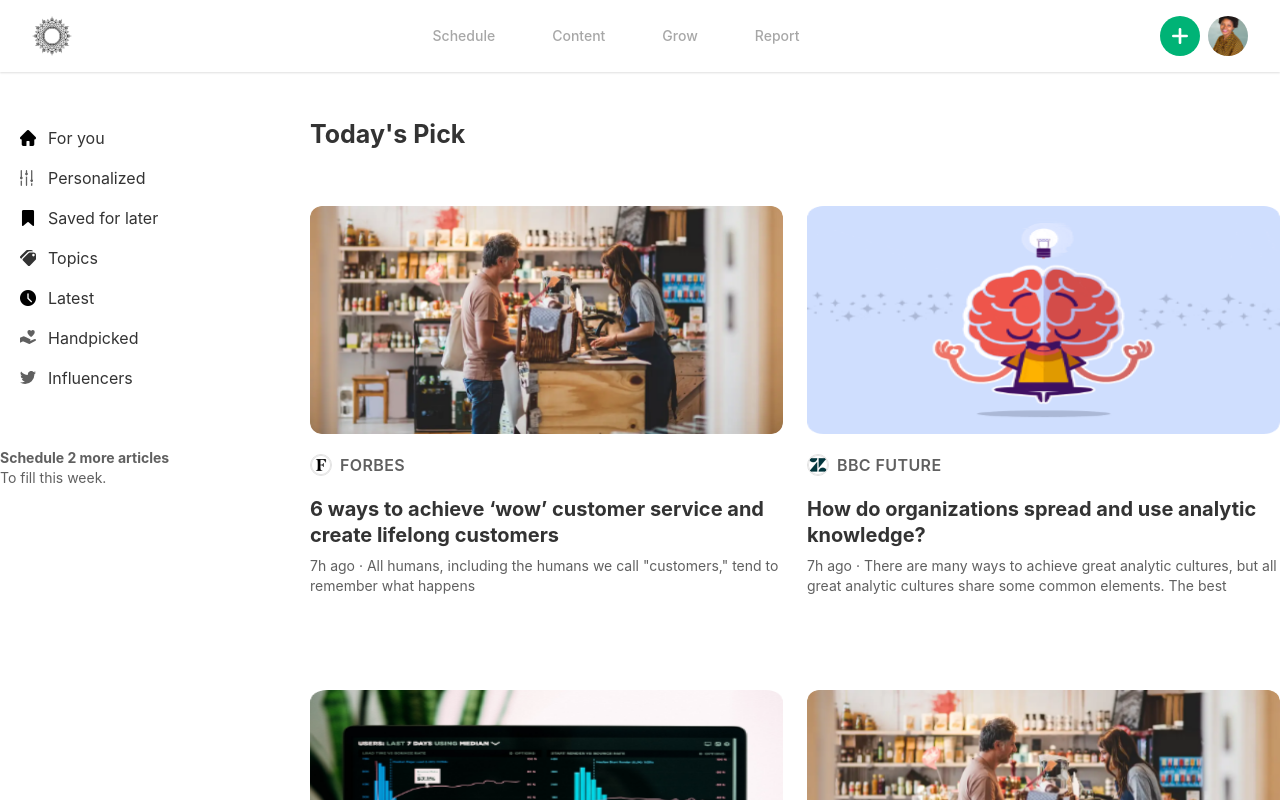
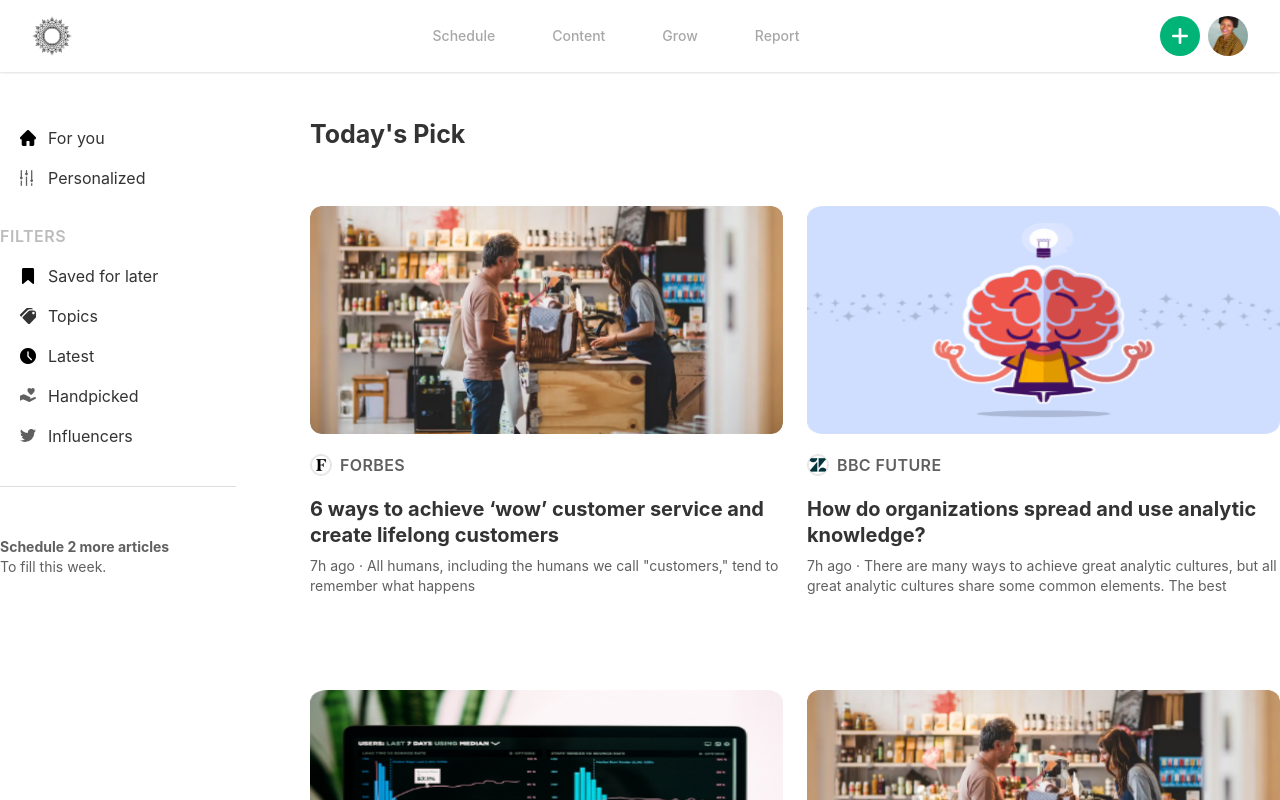
Before and after one commit to sagunji/contento, a React (Create React App) app: page / in a window 1280 px wide. Shown: the top 800 px of the page. Built offline with nearby package versions, Linux system fonts and the light colour scheme.

Commit message:
Merge filterwrapper in sidebar

```diff
--- a/src/modules/sidebar/screens/SideBar.screen.js
+++ b/src/modules/sidebar/screens/SideBar.screen.js
@@ -1,8 +1,20 @@
 import styled from 'styled-components';
 
-import FilterWrapper from 'modules/sidebar/components/FilterWrapper';
 import Item from 'modules/sidebar/components/Item';
 import Message from 'modules/sidebar/components/Message';
+
+const FilterWrapper = styled.div`
+  margin-top: 30px;
+  padding-bottom: 30px;
+  border-bottom: 1px #00000021 solid;
+
+  h3 {
+    color: #bcbcbc;
+    font-weight: 600;
+    letter-spacing: 0.52px;
+    margin-bottom: 12px;
+  }
+`;
 
 const GENERAL = [{
   icon: '/assets/icons/home.png',
@@ -47,10 +59,11 @@ const SideBar = () => {
   return (
     <SideBarWrapper>
       {GENERAL.map((gen, idx) => <Item key={idx} {...gen} />)}
-      {FILTERS.map((filter, idx) => <Item key={idx} {...filter} />)}
 
-      {/* <FilterWrapper> */}
-      {/* </FilterWrapper> */}
+      <FilterWrapper>
+        <h3>FILTERS</h3>
+        {FILTERS.map((filter, idx) => <Item key={idx} {...filter} />)}
+      </FilterWrapper>
       <Message />
     </SideBarWrapper>
   );
```
